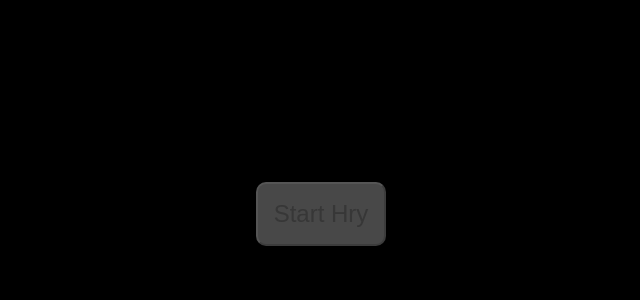
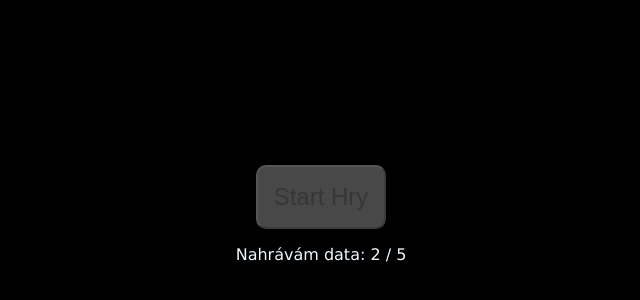
Before and after one commit to mistrkladiva/haloween, a plain HTML site: page index.html in a window 1280 px wide. Shown: the part 186-486 px from the top of the page, without its empty margins (319-959 px from the left). Drawn offline with Linux system fonts and the light colour scheme.

Commit message:
Přidána detekce načítání assetů s aktualizací textu pro uživatele; vylepšena struktura CSS pro zobrazení textu načítání.

```diff
--- a/index.html
+++ b/index.html
@@ -13,6 +13,7 @@
         <canvas id="game-canvas"></canvas>
         <div id="menu-container">
             <button type="button" id="btnStart" disabled="true">Start Hry</button>
+            <div id="loading" class="loading-text">Text</div>
         </div>
 
     </div>
--- a/scripts/main.js
+++ b/scripts/main.js
@@ -6,6 +6,7 @@ const rect = canvas.getBoundingClientRect();
 const ctx = canvas.getContext('2d');
 const btnStart = document.getElementById('btnStart');
 const menuContainer = document.getElementById('menu-container');
+const loadingText = document.getElementById('loading');
 
 btnStart.onclick = () => {
     menuContainer.style.display = "none";
@@ -55,8 +56,10 @@ let mousePosition = { x: 0, y: 0, clicked: false };
 let assetsToLoad = 5;
 function imageLoaded() {
     assetsToLoad--;
+    loadingText.innerText = `Nahrávám data: ${assetsToLoad} / 5`;
     if (assetsToLoad === 0) {
         console.log("All assets is loaded");
+        loadingText.style.display = 'none';
         btnStart.disabled = false;
     }
 }
--- a/style/styles.css
+++ b/style/styles.css
@@ -2,6 +2,7 @@ body {
     margin: 0;
     padding: 0;
     background-color: black;
+    font-family: Verdana, Geneva, Tahoma, sans-serif;
 }
 
 .game-container {
@@ -18,6 +19,7 @@ body {
 #menu-container {
     position: absolute;
     display: flex;
+    flex-direction: column;
     justify-content: center;
     align-items: center;
     min-width: 100%;
@@ -38,3 +40,9 @@ body {
 .hidden {
     display: none;
 }
+
+.loading-text {
+    font-size: 1rem;
+    color: aliceblue;
+    margin-top: 1rem;
+}
```
